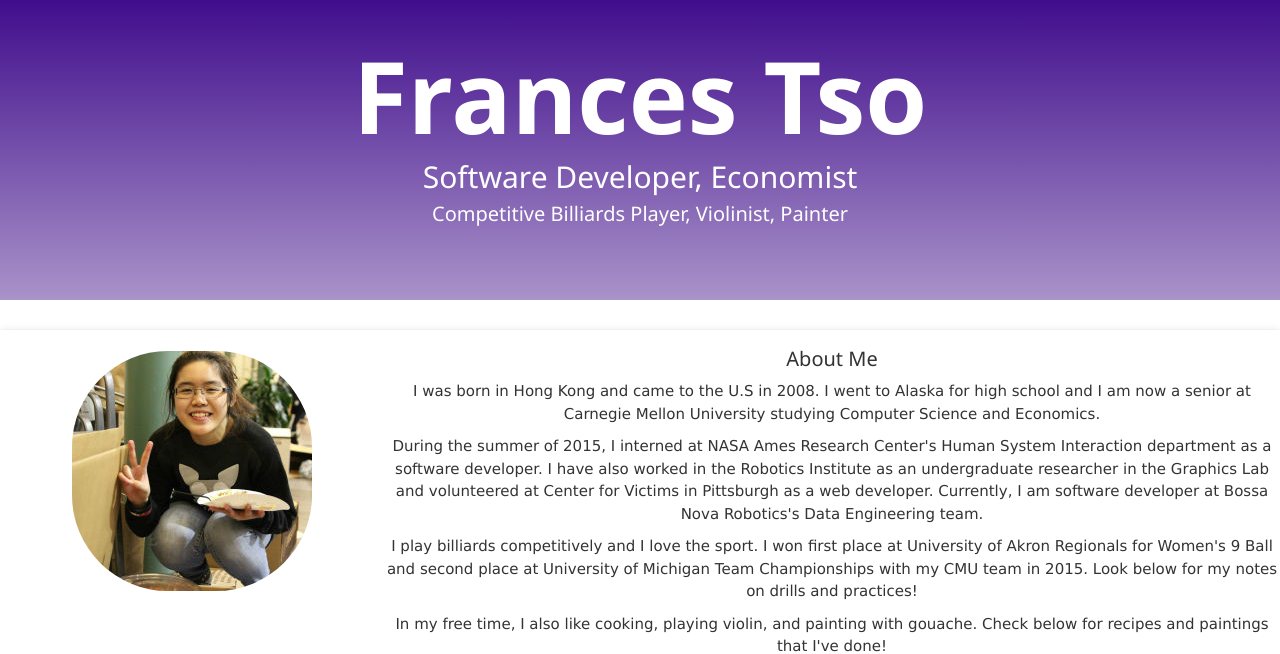
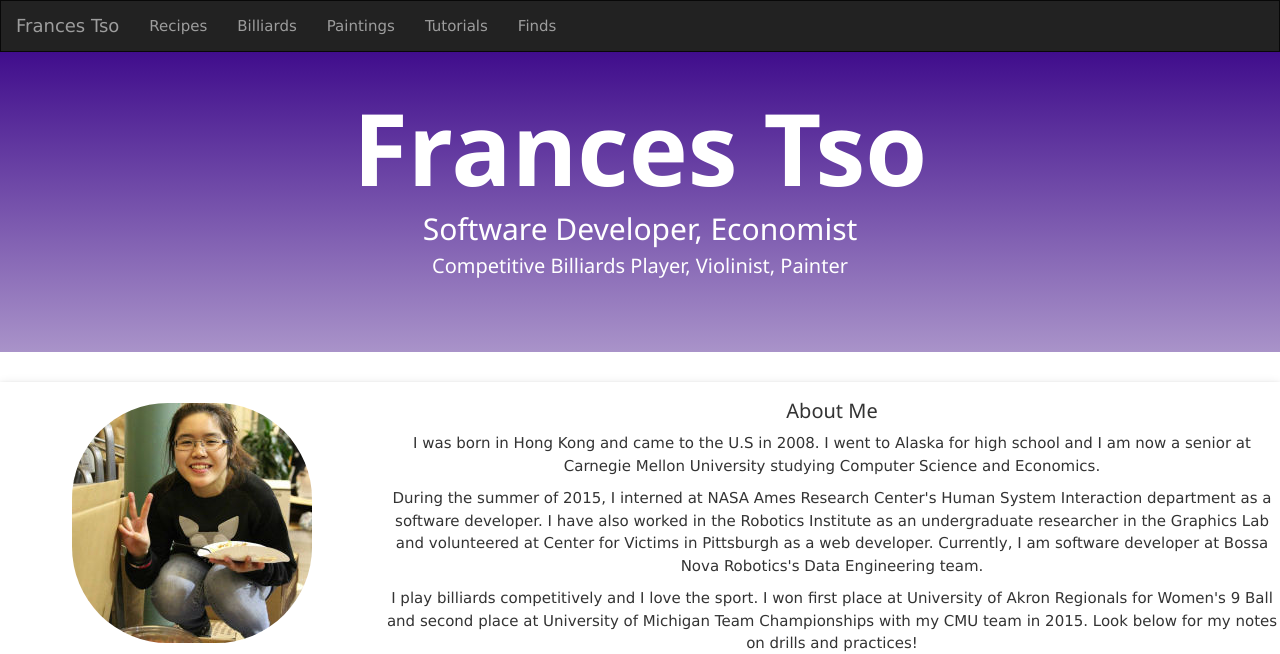
Before and after one commit to FWYT/FWYT.github.io, a plain HTML site: page index.html in a window 1280 px wide. Shown: the top 654 px of the page. Drawn offline with nearby package versions, Linux system fonts and the light colour scheme.

Commit message:
Added nav bar

```diff
--- a/CSS/index.css
+++ b/CSS/index.css
@@ -23,6 +23,11 @@ body {
     background: linear-gradient(#400D8C, #A993C9);
     color: white;
     height:300px;
+}
+
+#navbar{
+    margin-bottom:0;
+    border-radius:0%;
 }
 
 #content{
--- a/Paintings/CSS/paint.css
+++ b/Paintings/CSS/paint.css
@@ -22,6 +22,11 @@ html, body {
 
 #head2 {
     font-weight:900;
+}
+
+#navbar{
+    margin-bottom:0;
+    border-radius:0%;
 }
 
 footer {
--- a/index.html
+++ b/index.html
@@ -34,6 +34,32 @@
     </div>
 </header>
 -->
+
+<nav class="navbar navbar-inverse" id="navbar">
+    <div class="container-fluid">
+        <div class="navbar-header">
+            <button type="button" class="navbar-toggle" data-toggle="collapse"
+                data-target="#myNavbar">
+                <span class="icon-bar"></span>
+                <span class="icon-bar"></span>
+                <span class="icon-bar"></span>
+                <span class="icon-bar"></span>
+                <span class="icon-bar"></span>
+            </button>
+            <a class="navbar-brand" href="#">Frances Tso</a>
+        </div>
+        <div class="collapse navbar-collapse" id="myNavbar">
+            <ul class="nav navbar-nav">
+                <li><a href="#">Recipes</a></li>
+                <li><a href="#">Billiards</a></li>
+                <li><a href="Paintings/paintings.html">Paintings</a></li>
+                <li><a href="#">Tutorials</a></li>
+                <li><a href="#">Finds</a></li>
+            </ul>
+        </div>
+    </div>
+</nav>
+
 <div class="jumbotron">
     <div class="container text-center" id="title">
         <h1 id="head">Frances Tso</h1>
```
Also changed, not shown: Paintings/paintings.html (+29 -0 lines).
